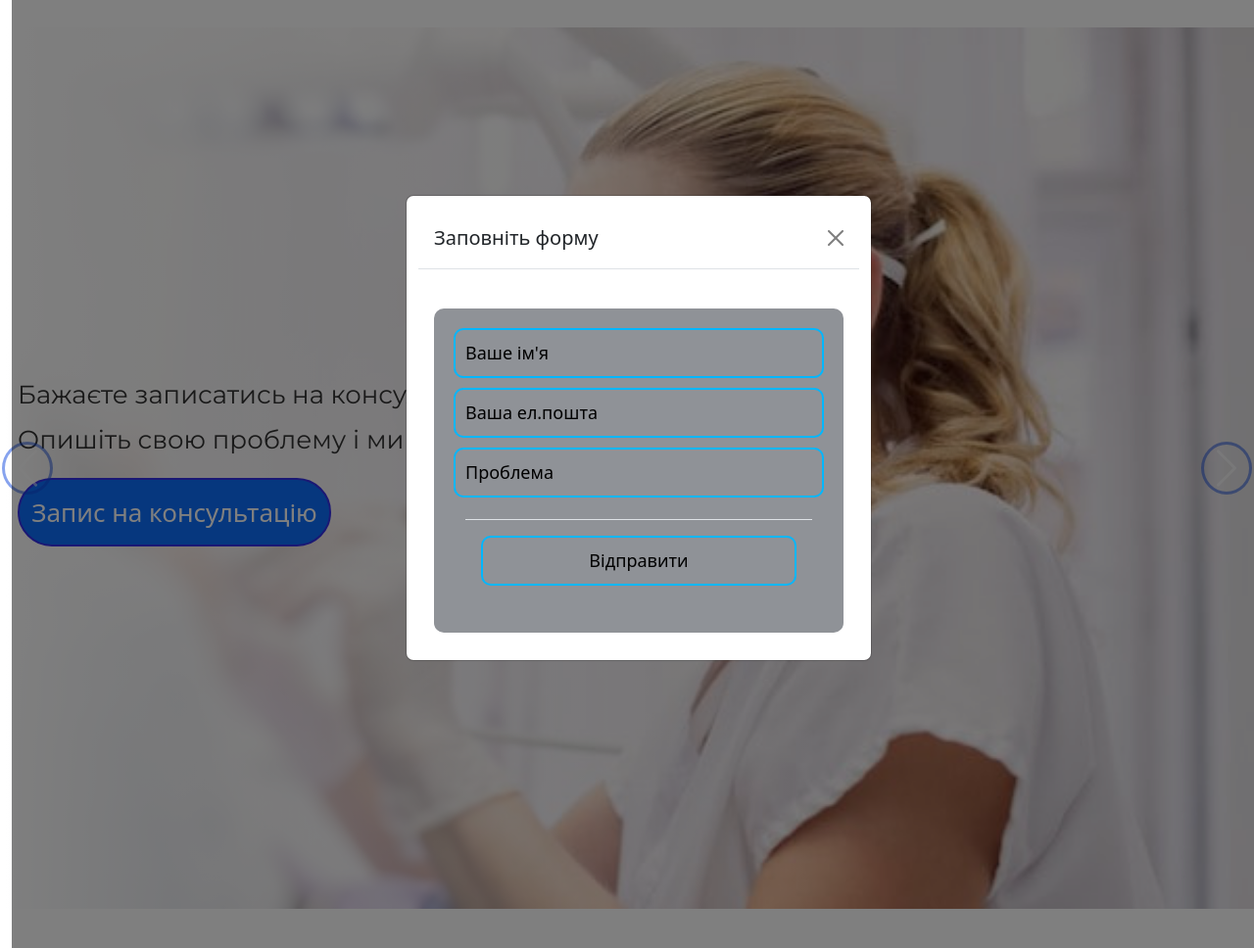
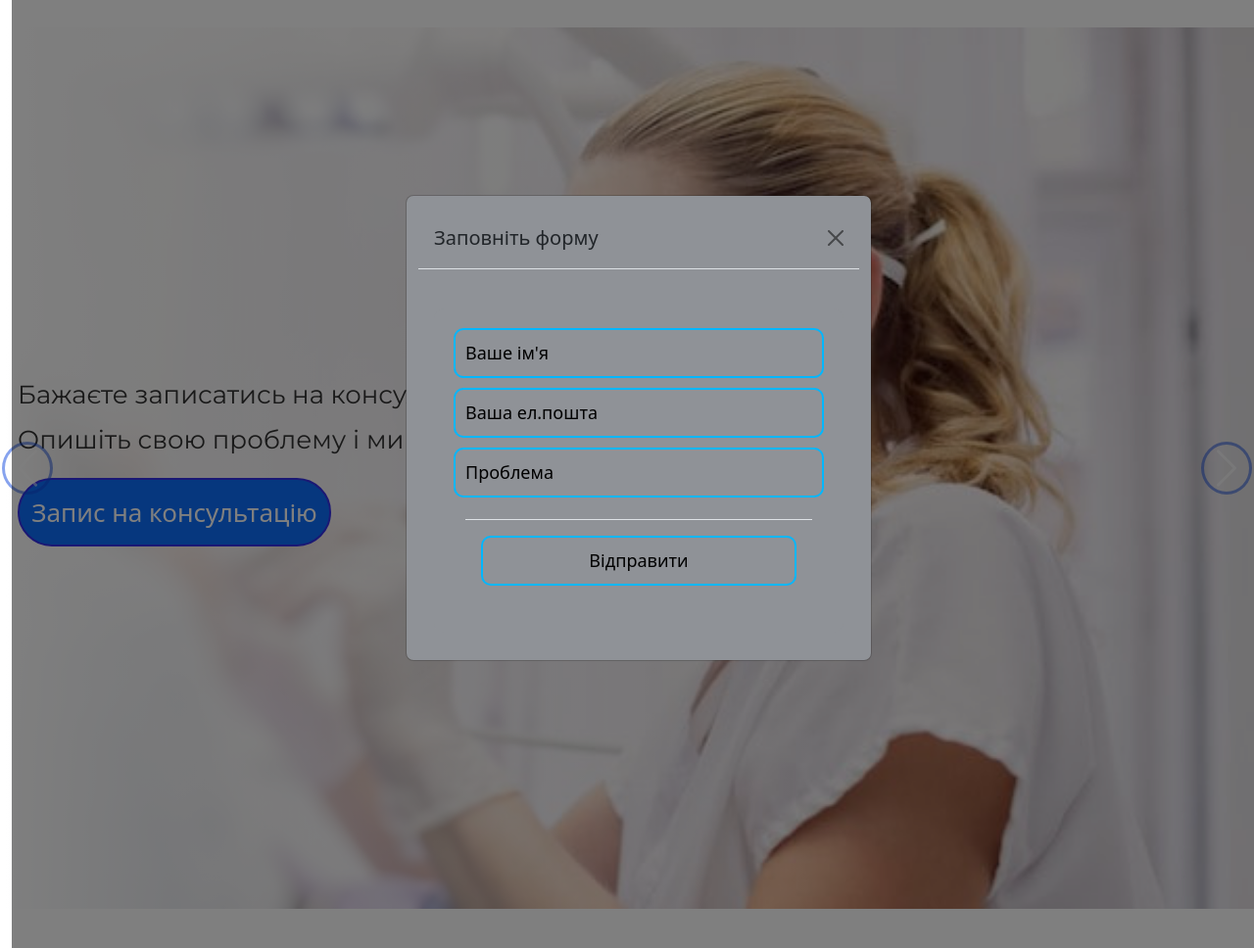
Before and after one commit to DanilKoshnarev/Dentist_Django, a Django app: template Dentist/main/templates/main/main.html in a window 1280 px wide, after a click on "Запис на консультацію". Shown: the part 138-1106 px from the top of the page at 98% size. Run offline with Django 3.2, Linux system fonts and the light colour scheme; the template is opened without the code that fills it, so the values that code supplies are empty; some web fonts are replaced.

Commit message:
last commit

```diff
--- a/Dentist/main/static/main/css/main.css
+++ b/Dentist/main/static/main/css/main.css
@@ -243,3 +243,7 @@ h2 {
     font-style: normal;
     font-size: 21px;
 }
+
+.modal-content {
+    background-color: #8f9297; /* Серый цвет фона */
+  }
```
